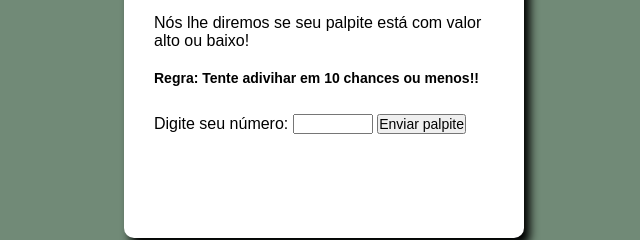
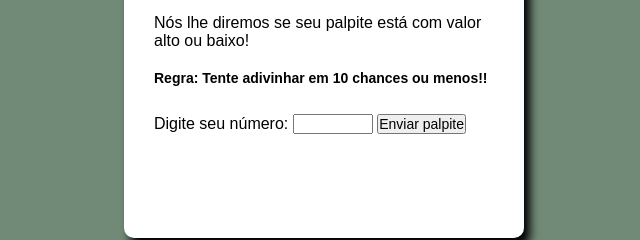
Before and after one commit to ablemosjr/jogo-adivinhar-numero, a plain HTML site: page index.html in a window 1280 px wide. Shown: the part 191-431 px from the top of the page, 316-956 px from the left. Drawn offline with Linux system fonts and the light colour scheme.

Commit message:
update erro de escrita

```diff
--- a/index.html
+++ b/index.html
@@ -19,7 +19,7 @@
     <section>
         <div>Selecionamos um número de 1 a 100.<br><br>
         Nós lhe diremos se seu palpite está com valor alto ou baixo!
-            <div id = 'regras'>Regra: Tente adivihar em 10 chances ou menos!!
+            <div id = 'regras'>Regra: Tente adivinhar em 10 chances ou menos!!
             </div>
         </div>
 
```
